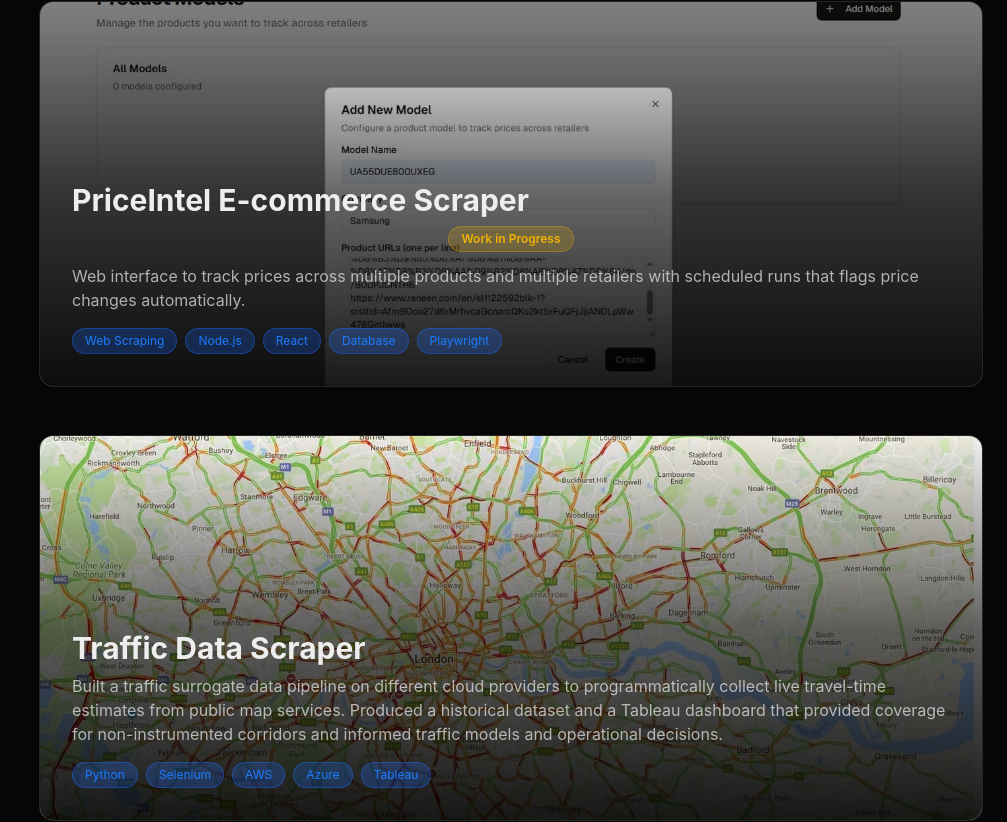
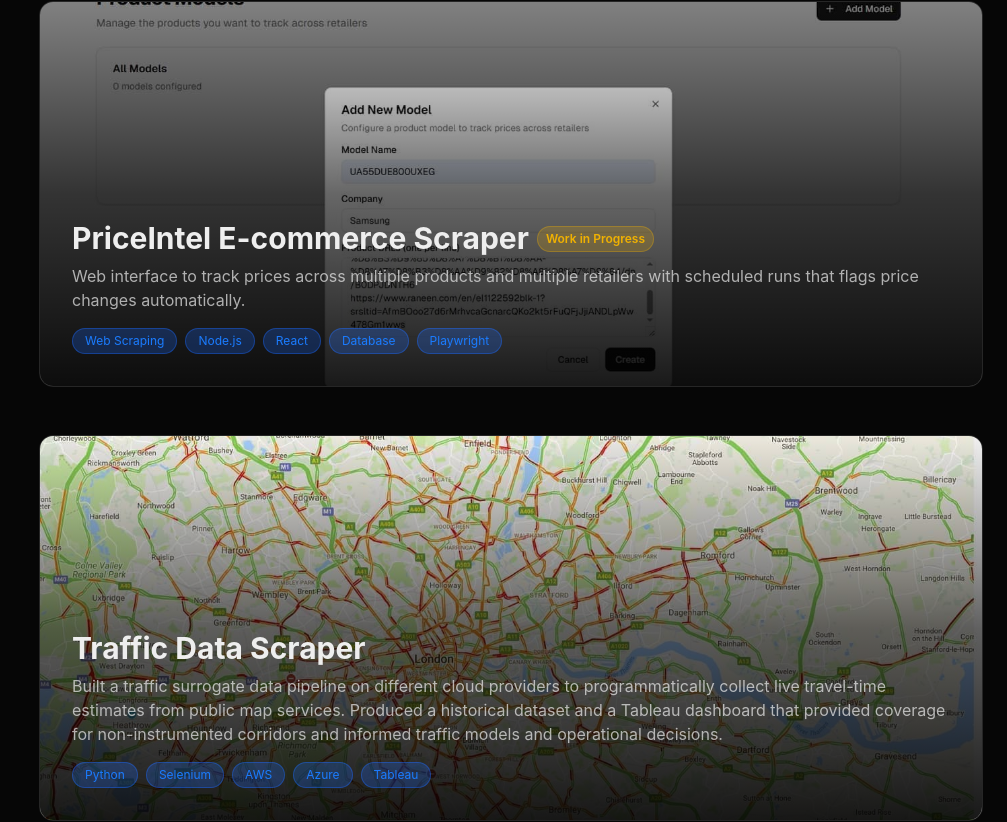
Before and after one commit to Sawalhy/portfolio, a React (Vite) app: page / in a window 1280 px wide. Shown: the part 1465-2287 px from the top of the page, without its empty margins (273-1280 px from the left). Built offline with nearby package versions, Linux system fonts and the light colour scheme.

Commit message:
Remove Go from skills and improve Work in Progress badge alignment

```diff
--- a/components/Experience.tsx
+++ b/components/Experience.tsx
@@ -43,7 +43,7 @@ const experiences = [
 ]
 
 const skills = [
-  ['Languages', ['C#', 'JavaScript', 'TypeScript', 'Python', 'Solidity', 'Go']],
+  ['Languages', ['C#', 'JavaScript', 'TypeScript', 'Python', 'Solidity']],
   ['Backend', ['.NET', 'Node.js', 'SQL', 'OpenAI API']],
   ['Frontend', ['React', 'Next.js', 'Capacitor', 'Razor', 'Tailwind CSS', 'Bootstrap', 'Ant Design']],
   ['Cloud & DevOps', ['AWS', 'GCP', 'Docker', 'Jenkins', 'Git', 'Airflow', 'Github Actions']],
--- a/components/Projects.tsx
+++ b/components/Projects.tsx
@@ -168,12 +168,17 @@ export default function Projects() {
                                                         </div>
 
                                                         <div className="absolute bottom-0 left-0 right-0 p-6 md:p-8">
-                                                            <div className="flex items-center gap-2 mb-2">
+                                                            <div className="flex items-baseline gap-2 mb-2 flex-wrap">
                                                                 <h3 className="text-2xl md:text-3xl font-bold text-foreground">{sectionProject.title}</h3>
                                                                 {sectionProject.hasLink && sectionProject.link !== '#' && (
-                                                                    <svg className="w-5 h-5 text-accent flex-shrink-0" fill="none" stroke="currentColor" viewBox="0 0 24 24">
+                                                                    <svg className="w-5 h-5 text-accent flex-shrink-0 self-center" fill="none" stroke="currentColor" viewBox="0 0 24 24">
                                                                         <path strokeLinecap="round" strokeLinejoin="round" strokeWidth={2} d="M10 6H6a2 2 0 00-2 2v10a2 2 0 002 2h10a2 2 0 002-2v-4M14 4h6m0 0v6m0-6L10 14" />
                                                                     </svg>
+                                                                )}
+                                                                {sectionProject.isWorkInProgress && (
+                                                                    <span className="px-2 py-1 bg-yellow-500/20 text-yellow-500 text-xs rounded-full border border-yellow-500/30 font-semibold self-center mt-0.5">
+                                                                        Work in Progress
+                                                                    </span>
                                                                 )}
                                                             </div>
                                                             <p className="text-foreground/70 mb-4 text-sm md:text-base">{sectionProject.description}</p>
@@ -269,21 +274,19 @@ export default function Projects() {
                                             </div>
 
                                             <div className="absolute bottom-0 left-0 right-0 p-6 md:p-8">
-                                                <div className="flex items-center gap-2 mb-2">
+                                                <div className="flex items-baseline gap-2 mb-2 flex-wrap">
                                                     <h3 className="text-2xl md:text-3xl font-bold text-foreground">{project.title}</h3>
                                                     {project.hasLink && project.link !== '#' && (
-                                                        <svg className="w-5 h-5 text-accent flex-shrink-0" fill="none" stroke="currentColor" viewBox="0 0 24 24">
+                                                        <svg className="w-5 h-5 text-accent flex-shrink-0 self-center" fill="none" stroke="currentColor" viewBox="0 0 24 24">
                                                             <path strokeLinecap="round" strokeLinejoin="round" strokeWidth={2} d="M10 6H6a2 2 0 00-2 2v10a2 2 0 002 2h10a2 2 0 002-2v-4M14 4h6m0 0v6m0-6L10 14" />
                                                         </svg>
                                                     )}
-                                                </div>
-                                                {project.isWorkInProgress && (
-                                                    <div className="flex justify-center mb-3">
-                                                        <span className="px-3 py-1 bg-yellow-500/20 text-yellow-500 text-xs rounded-full border border-yellow-500/30 font-semibold">
+                                                    {project.isWorkInProgress && (
+                                                        <span className="px-2 py-1 bg-yellow-500/20 text-yellow-500 text-xs rounded-full border border-yellow-500/30 font-semibold self-center mt-0.5">
                                                             Work in Progress
                                                         </span>
-                                                    </div>
-                                                )}
+                                                    )}
+                                                </div>
                                                 <p className="text-foreground/70 mb-4 text-sm md:text-base">{project.description}</p>
                                                 <div className="flex flex-wrap gap-2">
                                                     {project.tags?.map((tag) => (
```
